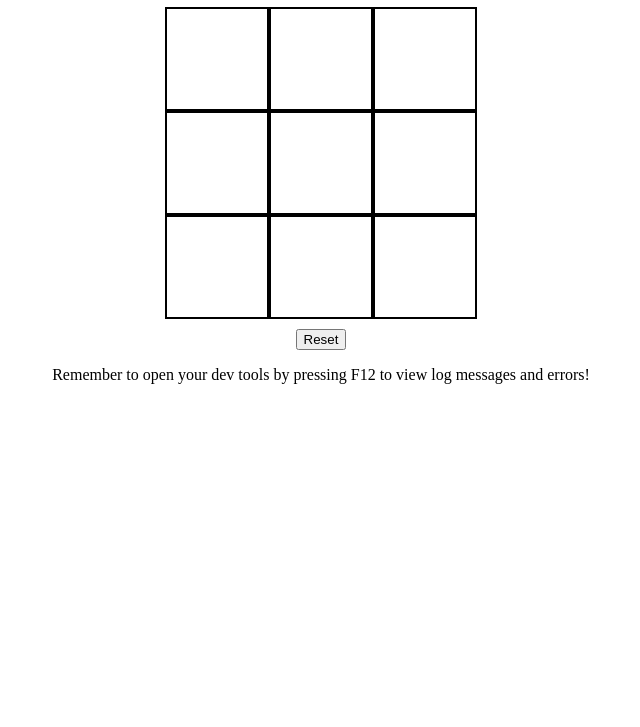
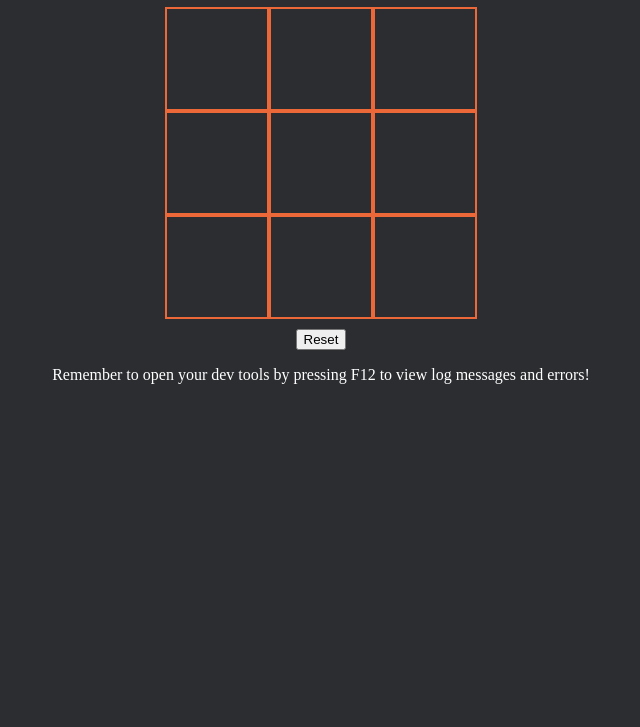
Before and after one commit to UmarUMahmood/noughts-and-crosses, a plain HTML site: page index.html in a window 1280 px wide. Shown: the part 73-800 px from the top of the page, without its empty margins (319-959 px from the left). Drawn offline with Linux system fonts and the light colour scheme.

Commit message:
dark mode

```diff
--- a/main.css
+++ b/main.css
@@ -2,7 +2,7 @@
     width: 100px;
     height: 100px;
     margin: 0px;
-    border: 2px black solid;
+    border: 2px #EC6839 solid;
     display: flex;
     justify-content: center;
     align-items: center;
@@ -23,12 +23,14 @@
 
 #winner-display {
     display: none;
-    background-color: red;
+    background-color: #EC6839;
     color: white;
 }
 
 body {
     text-align: center;
+    background-color: #2B2D30;
+    color: #FFFFFF
 }
 
 #reset-button{
```
